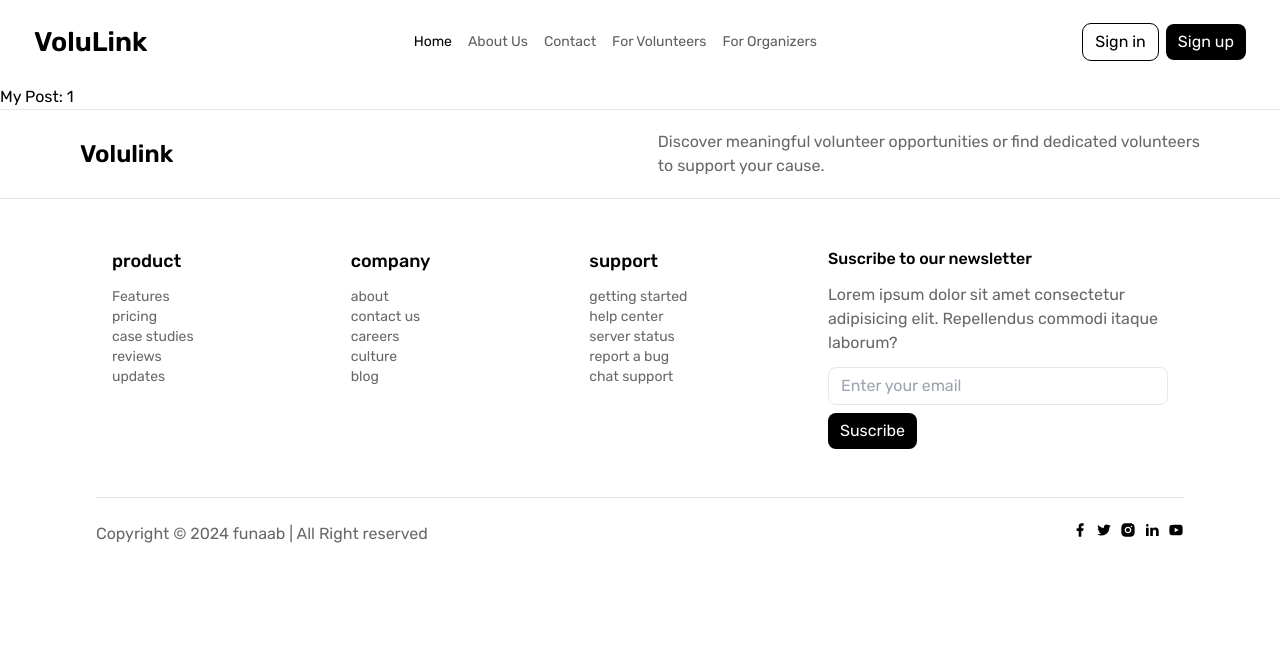
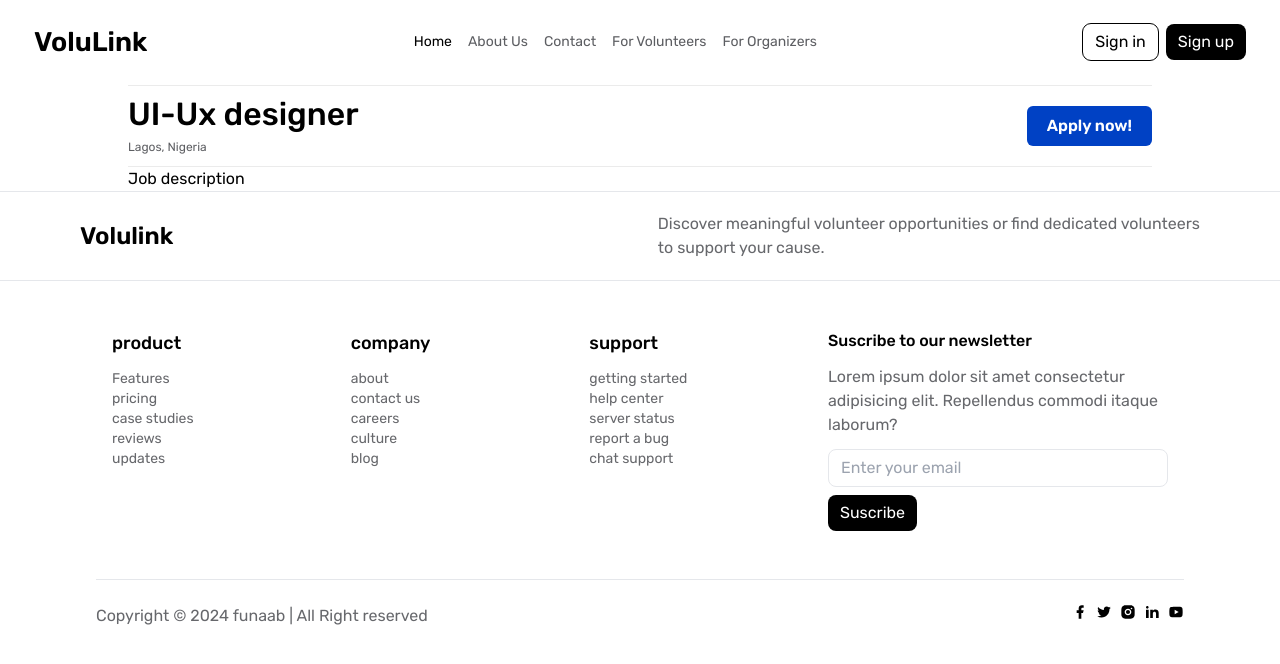
Before and after one commit to Build-Bridge/volulink, a Next.js app: page /job/1 in a window 1280 px wide. Shown: the top 664 px of the page. Built offline with nearby package versions, Linux system fonts and the light colour scheme.

Commit message:
feat:job-description

```diff
--- a/app/(main)/job/[slug]/page.tsx
+++ b/app/(main)/job/[slug]/page.tsx
@@ -1,3 +1,8 @@
+import Job from "@/components/Job";
+
 export default function Page({ params }: { params: { slug: string } }) {
-    return <div>My Post: {params.slug}</div>
+    return <>
+    <Job/>
+    </>
+
   }
--- /dev/null
+++ b/components/Job/index.tsx
@@ -0,0 +1,25 @@
+import React from 'react'
+
+const Job = () => {
+  return (
+   <section className='max-w-screen-lg mx-auto'>
+    <header className='flex items-center justify-between border-y border-[#00030A14] py-2'>
+        <div>
+        <h2 className='font-medium text-[32px] leading-10'>UI-Ux designer</h2>
+        <small className='text-[12px] leading-[18px] font-normal text-[#00030AA3]'>Lagos, Nigeria</small>
+        </div>
+        <div>
+            <button className='bg-[#0041C4] text-white py-3 px-5 rounded-md font-semibold leading-4'>Apply now!</button>
+        </div>
+    </header>
+
+    <article>
+        <h3>Job description</h3>
+
+        <div></div>
+    </article>
+   </section>
+  )
+}
+
+export default Job
```
